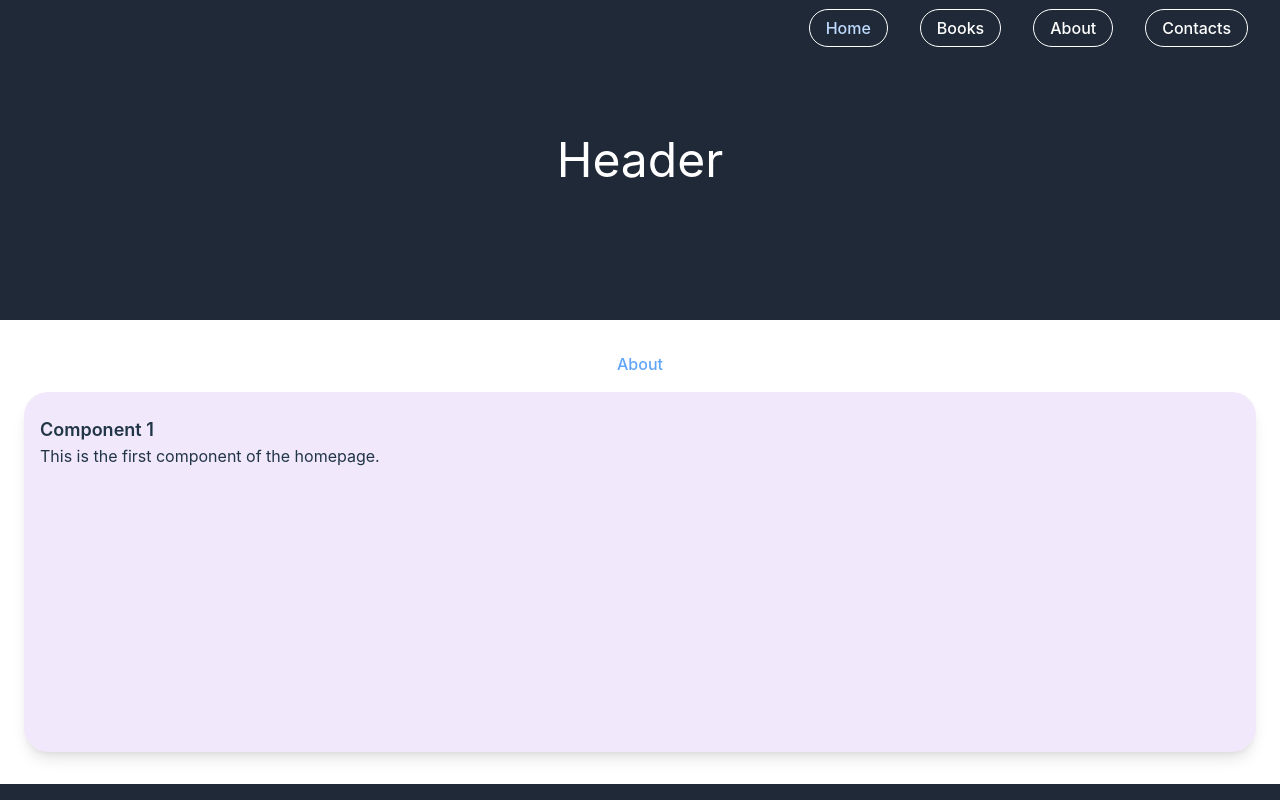
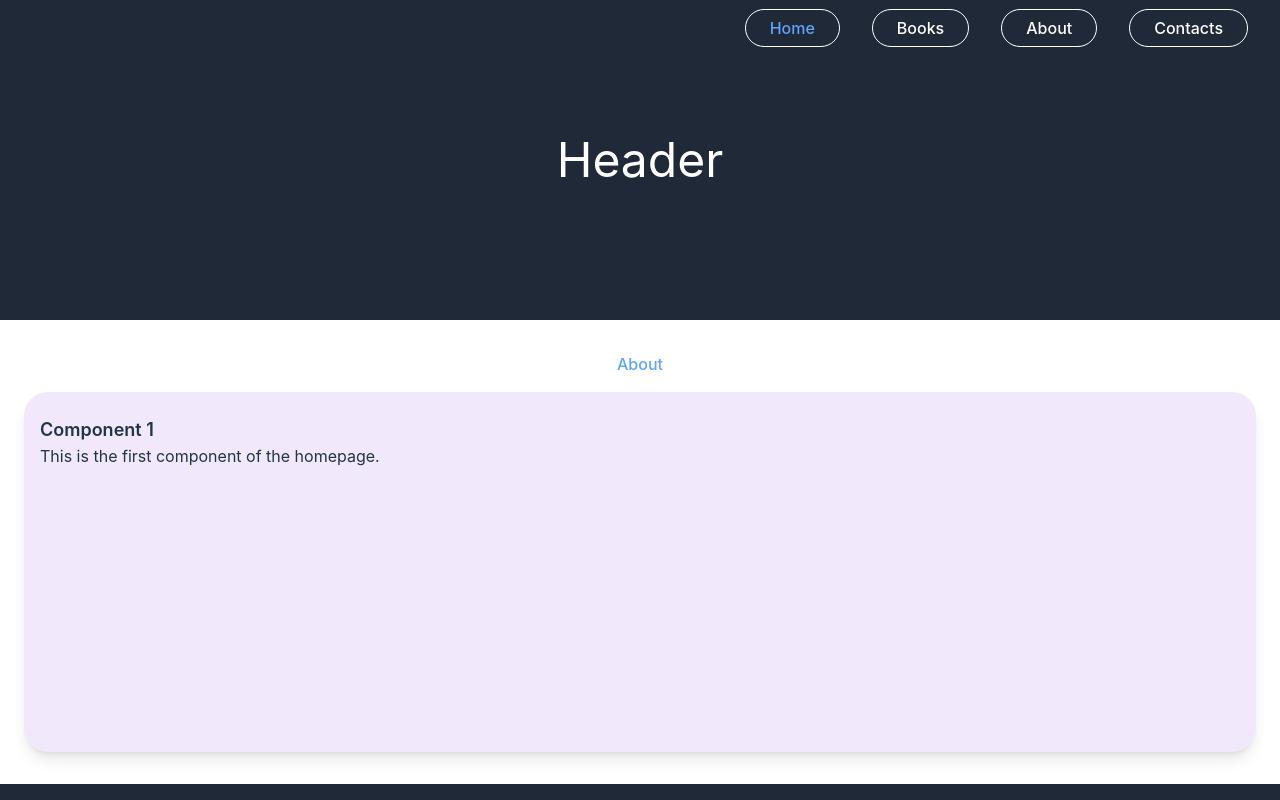
Before and after one commit to Valeriusdev/react-library-app, a React (Vite) app: page / in a window 1280 px wide. Shown: the top 800 px of the page. Built offline with nearby package versions, Linux system fonts and the light colour scheme.

Commit message:
update Menu component styling

```diff
--- a/src/components/Menu.jsx
+++ b/src/components/Menu.jsx
@@ -3,8 +3,8 @@ import { NavLink } from "react-router-dom";
 const Menu = ({ className }) => {
   const linkStyle = ({ isActive }) =>
     `font-medium ${
-      isActive ? "text-blue-200" : "text-white"
-    } hover:text-blue-400 mx-4 border border-white rounded-full px-4 py-2`;
+      isActive ? "text-blue-400" : "text-white"
+    } hover:text-blue-400 mx-4 border border-white rounded-full px-6 py-2`;
 
   return (
     <nav className={className}>
```
